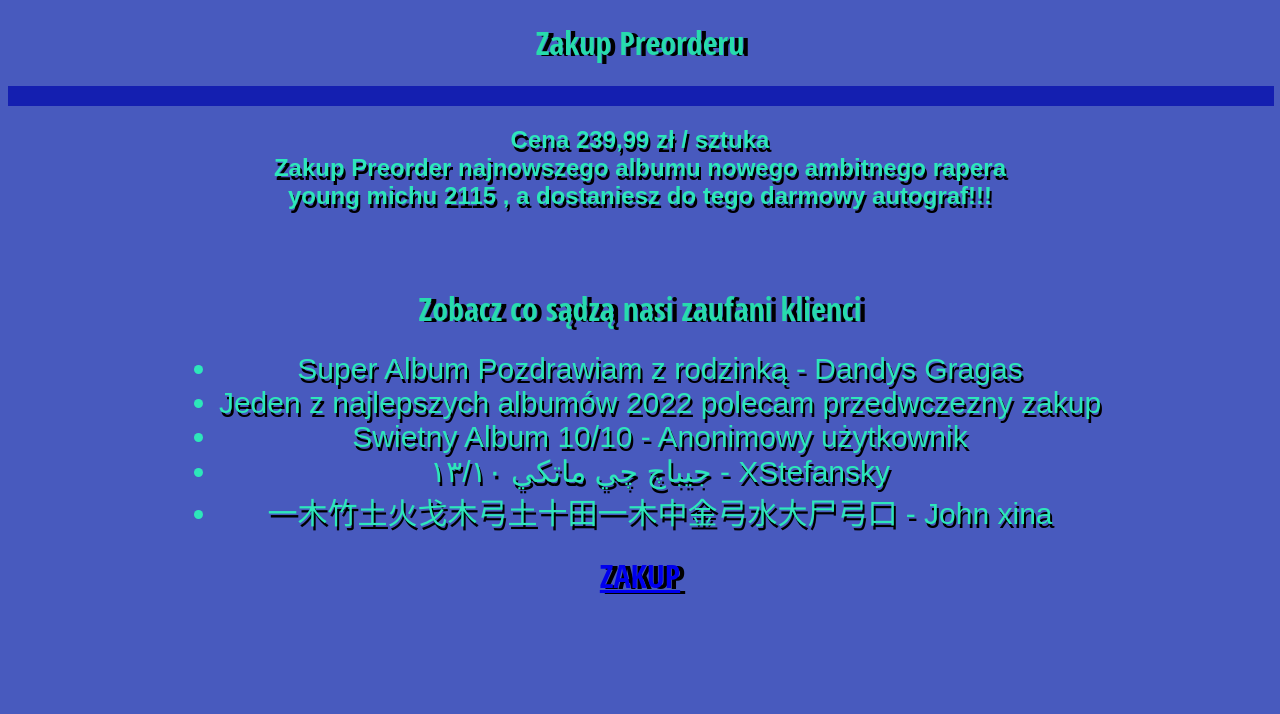
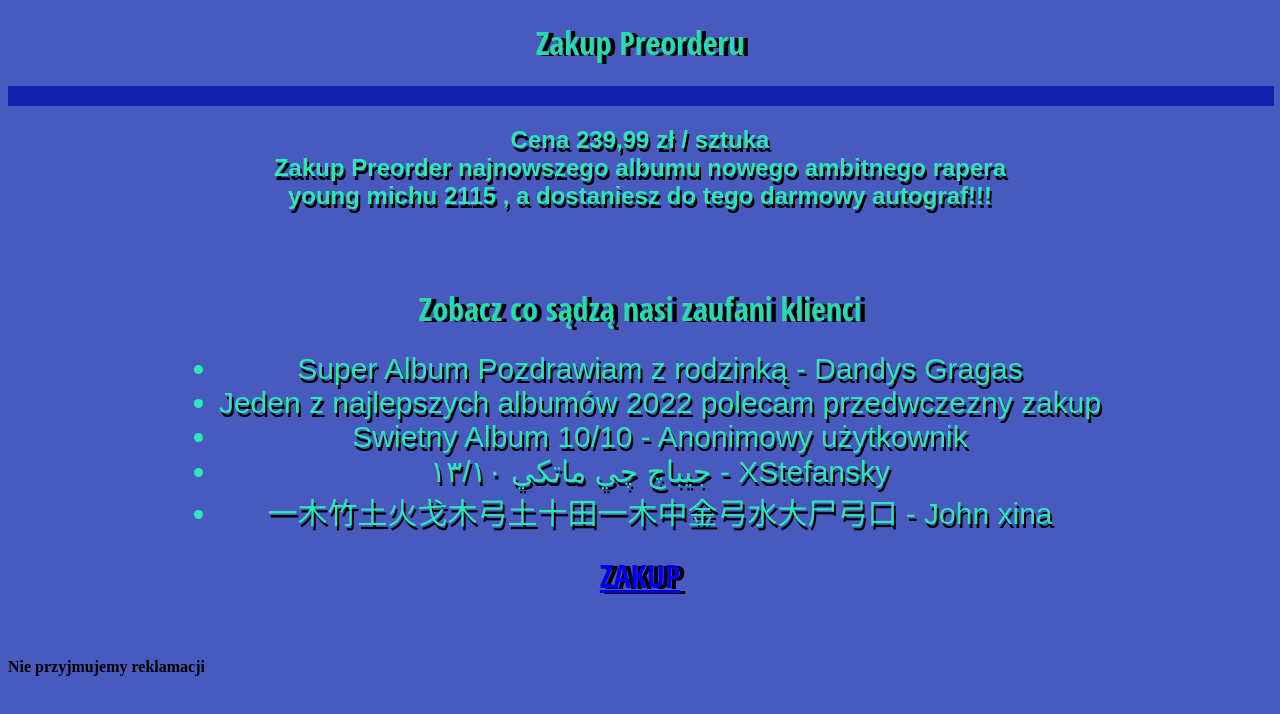
Before and after one commit to NapewnoScibi/Test, a plain HTML site: page index.html in a window 1280 px wide. Drawn offline with Linux system fonts and the light colour scheme.

Commit message:
Update index.html

```diff
--- a/index.html
+++ b/index.html
@@ -24,5 +24,7 @@ young michu 2115 , a dostaniesz do tego darmowy autograf!!!
 <h1>
 <a href="https://www.youtube.com/watch?v=X_8Nh5XfRw0&ab">ZAKUP</a>
 </h1>
+<br>
+ <h4>Nie przyjmujemy reklamacji </h4>
 </body>
 </html>
```
